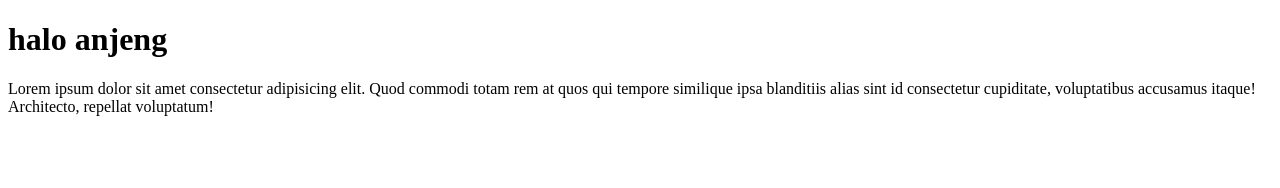
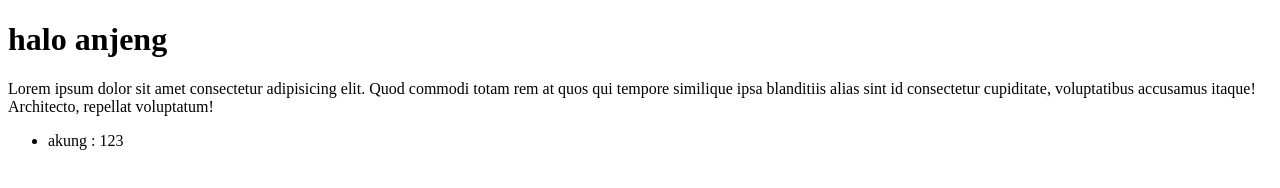
Before and after one commit to yuvaladilah/belajar3, a plain HTML site: page index.html in a window 1280 px wide. Drawn offline with Linux system fonts and the light colour scheme.

Commit message:
menambahkan list

```diff
--- a/index.html
+++ b/index.html
@@ -8,5 +8,8 @@
 <body>
     <h1>halo anjeng</h1>
     <p>Lorem ipsum dolor sit amet consectetur adipisicing elit. Quod commodi totam rem at quos qui tempore similique ipsa blanditiis alias sint id consectetur cupiditate, voluptatibus accusamus itaque! Architecto, repellat voluptatum!</p>
+    <ul>
+        <li>akung : 123</li>
+    </ul>
 </body>
 </html>
```
